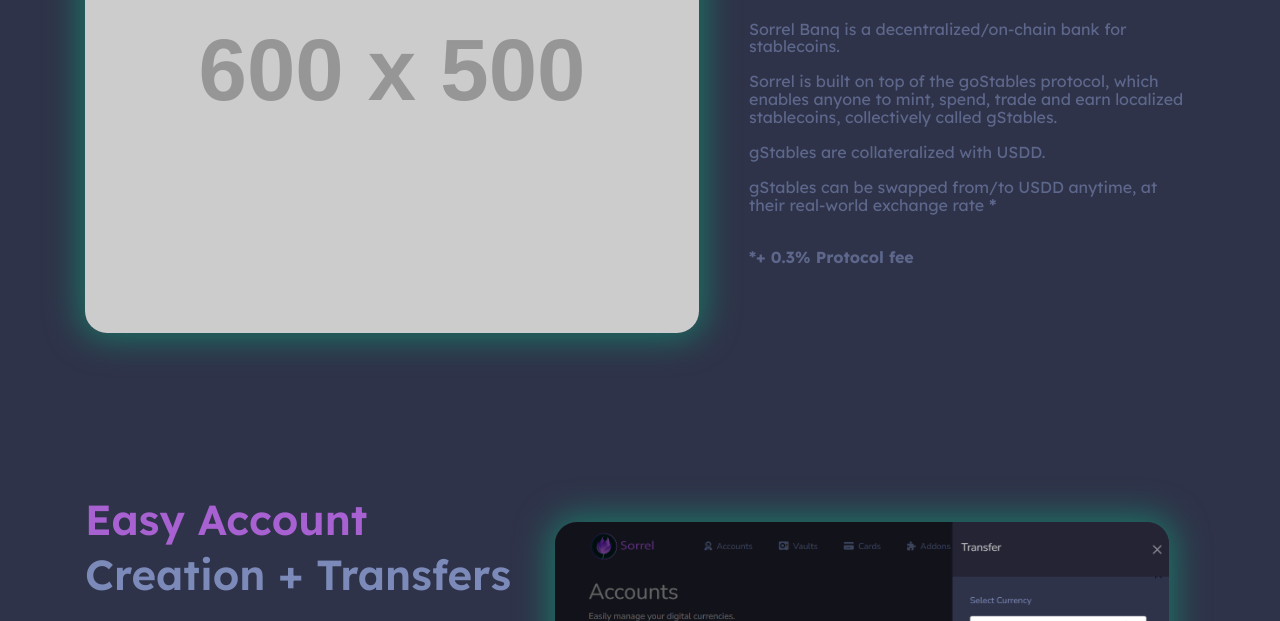
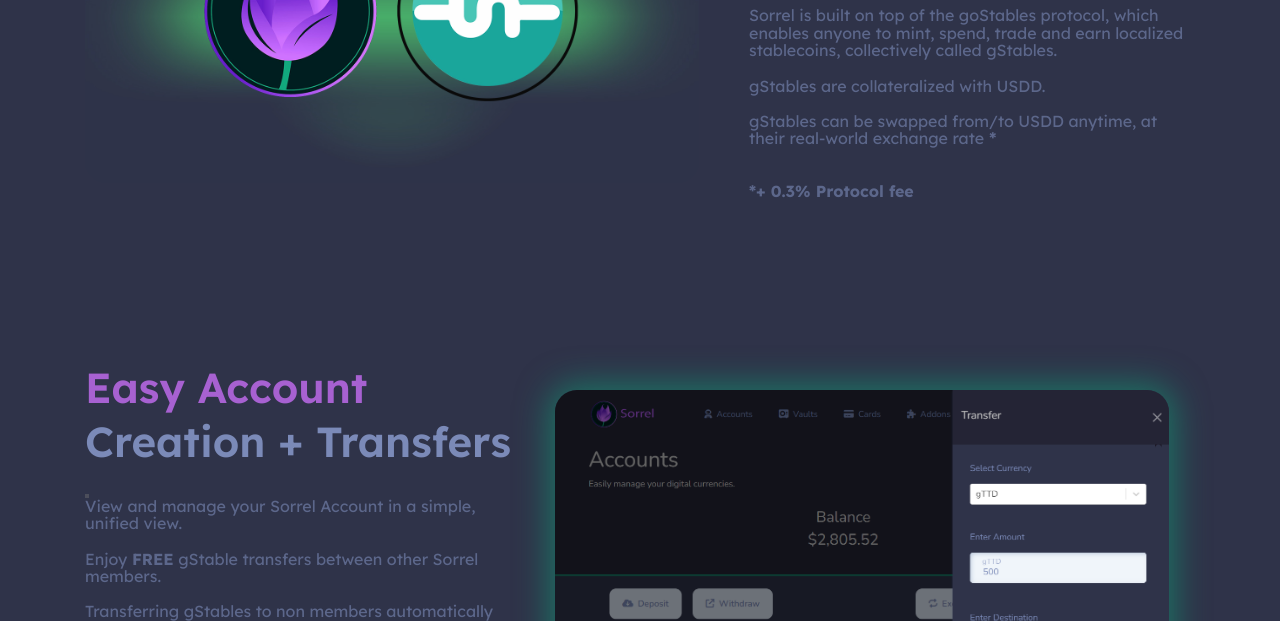
Before and after one commit to Paracosm-Labs/sorrel-landing, a React app: page / in a window 1280 px wide. Shown: the part 1303-1924 px from the top of the page. Built offline with nearby package versions, Linux system fonts and the light colour scheme; placeholder pictures from the web are drawn by us.

Commit message:
content updates

```diff
--- a/src/views/home.css
+++ b/src/views/home.css
@@ -187,7 +187,7 @@
   grid-template-columns: 1fr 1fr 1fr;
 }
 
-  .wallet-ux img {
+  .wallet-ux img, .sorrel-gostables {
     max-width: 120%;
     margin-left: 0px;
     box-shadow: none!important;
--- a/src/views/home.js
+++ b/src/views/home.js
@@ -182,8 +182,8 @@
             <div className="home-image-container1">
               <img
                 alt="Sorrel and goStables Integration"
-                src="https://via.placeholder.com/600x500"
-                className="home-image08"
+                src="/playground_assets/sorrel-gostables.jpg"
+                className="home-image08 sorrel-gostables"
               />
             </div>
             <div className="home-content-container1">
```
Also changed, not shown: public/playground_assets/sorrel-gostables.jpg (added).
